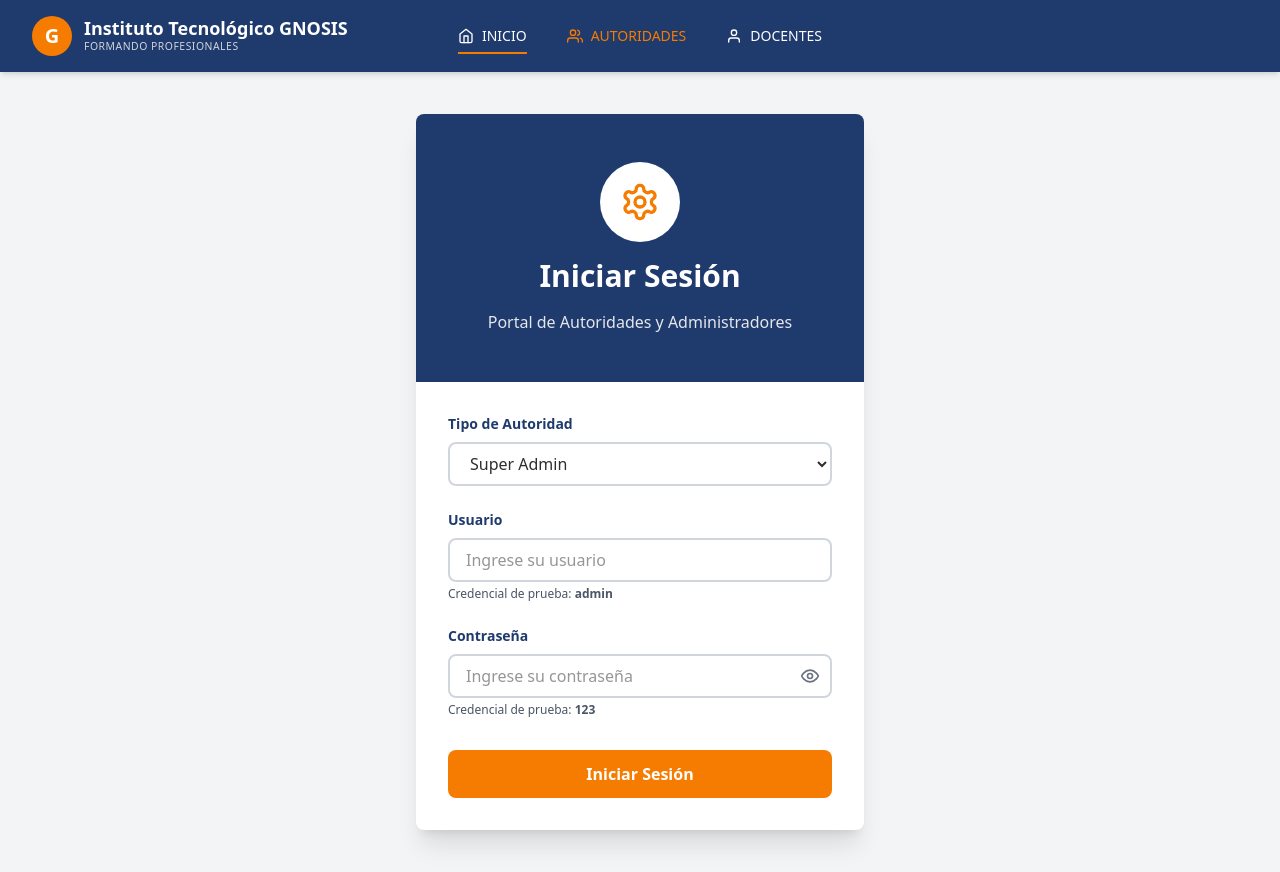
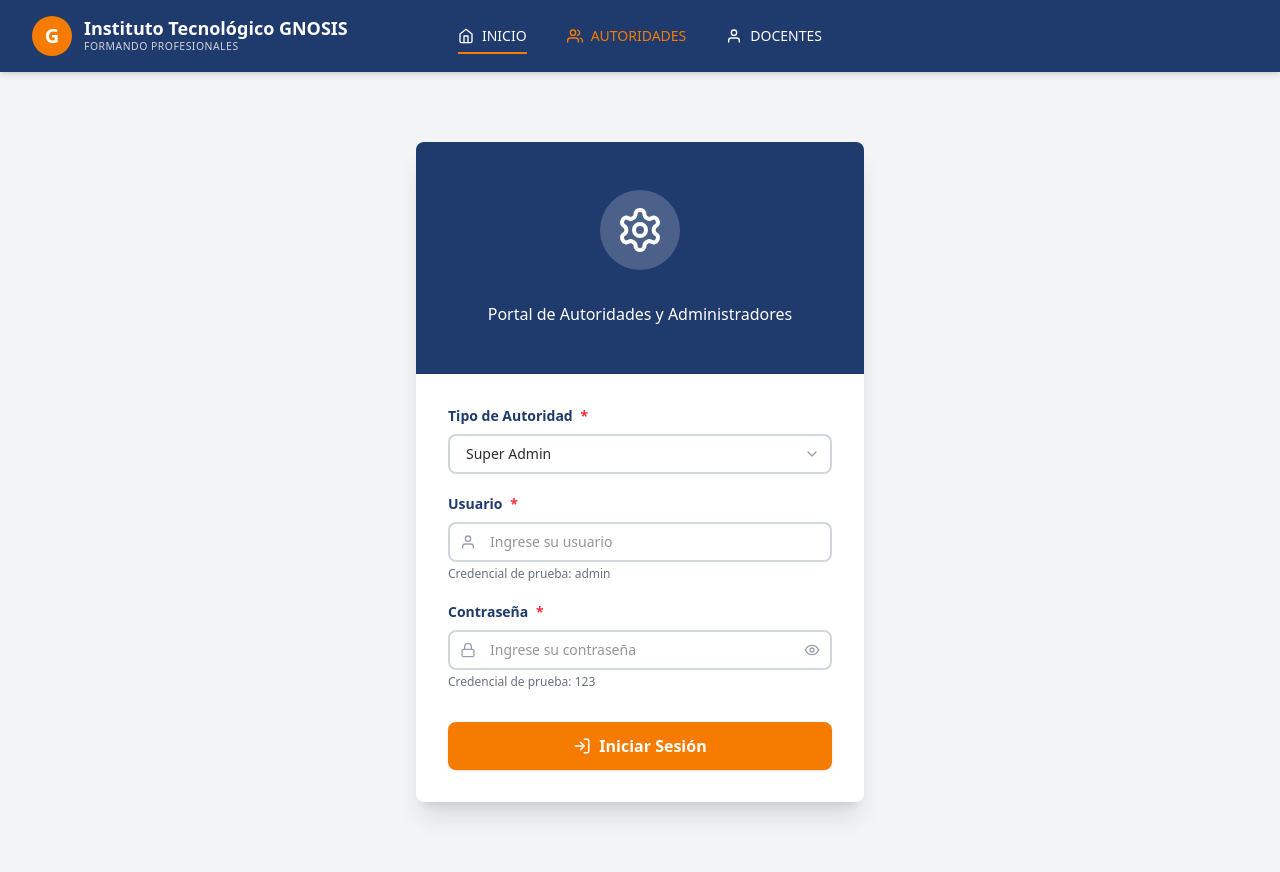
Before and after one commit to goku673/gnosis-web, an Angular app: page /authorities in a window 1280 px wide. Built offline with nearby package versions, Linux system fonts and the light colour scheme.

Commit message:
refactor(landing): use components shared

```diff
--- a/src/app/features/authorities/authorities.compoment.ts
+++ b/src/app/features/authorities/authorities.compoment.ts
@@ -1,73 +1,83 @@
-import { CommonModule } from '@angular/common';
 import { Component, signal } from '@angular/core';
-import { FormsModule } from '@angular/forms';
+import { ReactiveFormsModule, FormGroup, FormControl, Validators } from '@angular/forms';
+import { InputComponent } from '../../shared/components/input/input.component';
+import { SelectComponent, SelectOption } from '../../shared/components/select/select.component';
+import { ButtonComponent } from '../../shared/components/button/button.component';
+import { FormFieldComponent } from '../../shared/components/form-field/form-field.component';
+import { BadgeComponent } from '../../shared/components/badge/badge.component';
+import { TextComponent } from '../../shared/components/text/text.component';
 import { IconComponent } from '../../shared/components/icon/icon.component';
-
-interface LoginForm {
-  username: string;
-  password: string;
-  roleType: string;
-}
 
 @Component({
   selector: 'app-authorities',
   standalone: true,
-  imports: [CommonModule, FormsModule, IconComponent],
+  imports: [
+    ReactiveFormsModule,
+    InputComponent,
+    SelectComponent,
+    ButtonComponent,
+    FormFieldComponent,
+    BadgeComponent,
+    TextComponent,
+    IconComponent,
+  ],
   templateUrl: './authorities.component.html',
   styleUrl: './authorities.component.css',
 })
 export class AuthoritiesComponent {
-  showPassword = signal(false);
+  isLoading = signal(false);
+  loginError = signal('');
 
-  form = signal<LoginForm>({
-    username: '',
-    password: '',
-    roleType: 'super-admin',
+  form = new FormGroup({
+    roleType: new FormControl('super-admin', [Validators.required]),
+    username: new FormControl('', [Validators.required, Validators.minLength(3)]),
+    password: new FormControl('', [Validators.required]),
   });
 
-  roles = [
+  roles: SelectOption[] = [
     { value: 'super-admin', label: 'Super Admin' },
     { value: 'academic-admin', label: 'Administrador Académico' },
     { value: 'secretary', label: 'Secretaria' },
   ];
 
-  demoCredentials: { [key: string]: { username: string; password: string } } = {
+  demoCredentials: Record<string, { username: string; password: string }> = {
     'super-admin': { username: 'admin', password: '123' },
     'academic-admin': { username: 'academic', password: '123' },
     secretary: { username: 'secretary', password: '123' },
   };
 
-  togglePasswordVisibility(): void {
-    this.showPassword.update((value) => !value);
+  get currentDemo() {
+    const role = this.form.get('roleType')?.value ?? 'super-admin';
+    return this.demoCredentials[role];
   }
 
-  updateRoleType(value: string): void {
-    this.form.update((form) => ({
-      ...form,
-      roleType: value,
-    }));
-  }
-
-  updateUsername(value: string): void {
-    this.form.update((form) => ({
-      ...form,
-      username: value,
-    }));
-  }
-
-  updatePassword(value: string): void {
-    this.form.update((form) => ({
-      ...form,
-      password: value,
-    }));
+  getError(controlName: string): string {
+    const control = this.form.get(controlName);
+    if (!control || !control.invalid || !control.touched) return '';
+    if (control.hasError('required')) return 'Este campo es obligatorio.';
+    if (control.hasError('minlength'))
+      return `Mínimo ${control.errors?.['minlength'].requiredLength} caracteres.`;
+    return 'Campo inválido.';
   }
 
   handleLogin(): void {
-    const currentForm = this.form();
-    const demoCredential = this.demoCredentials[currentForm.roleType];
+    this.form.markAllAsTouched();
+    if (this.form.invalid) return;
 
-    console.log('Login attempt with role:', currentForm.roleType);
-    console.log('Demo credentials:', demoCredential);
-    // Add your login logic here
+    this.isLoading.set(true);
+    this.loginError.set('');
+
+    const { roleType, username, password } = this.form.value;
+    const demo = this.demoCredentials[roleType!];
+
+    setTimeout(() => {
+      this.isLoading.set(false);
+      if (username === demo.username && password === demo.password) {
+        console.log('Login exitoso como:', roleType);
+        // this.router.navigate(['/dashboard']);
+      } else {
+        this.loginError.set('Credenciales incorrectas. Intente nuevamente.');
+      }
+    }, 600);
   }
 }
--- a/src/app/features/authorities/authorities.component.html
+++ b/src/app/features/authorities/authorities.component.html
@@ -1,81 +1,81 @@
 <div class="min-h-screen bg-gray-100 flex items-center justify-center p-4">
   <div class="w-full max-w-md bg-white rounded-lg shadow-xl overflow-hidden">
-    <!-- Header Section -->
+    <!-- Header -->
     <div class="bg-azul text-white px-8 py-12 flex flex-col items-center gap-4">
-      <div class="w-20 h-20 bg-white rounded-full flex items-center justify-center">
-        <app-icon name="settings" [size]="40" class="text-naranja"></app-icon>
+      <div class="w-20 h-20 bg-white/20 rounded-full flex items-center justify-center">
+        <app-icon name="settings" [size]="48" customClass="text-white"></app-icon>
       </div>
-      <h1 class="text-3xl font-bold">Iniciar Sesión</h1>
-      <p class="text-gray-200">Portal de Autoridades y Administradores</p>
+      <app-text tag="h1" size="3xl" weight="bold" customClass="text-white">
+        Iniciar Sesión
+      </app-text>
+      <app-text variant="white">Portal de Autoridades y Administradores</app-text>
     </div>
 
-    <!-- Form Section -->
-    <div class="px-8 py-8">
-      <!-- Role Type Select -->
-      <div class="mb-6">
-        <label class="block text-sm font-bold text-azul mb-2">Tipo de Autoridad</label>
-        <select
-          #roleSelect
-          [value]="form().roleType"
-          (change)="updateRoleType(roleSelect.value)"
-          class="w-full px-4 py-2 border-2 border-gray-300 rounded-lg focus:outline-none focus:border-naranja transition-colors"
-        >
-          @for (role of roles; track role.value) {
-            <option [value]="role.value">{{ role.label }}</option>
-          }
-        </select>
-      </div>
+    <!-- Formulario -->
+    <div class="px-8 py-8" [formGroup]="form">
+      <!-- Error general -->
+      @if (loginError()) {
+        <app-badge variant="danger" [dot]="true" customClass="w-full mb-5 py-2 px-3 rounded-lg">
+          {{ loginError() }}
+        </app-badge>
+      }
 
-      <!-- Username Field -->
-      <div class="mb-6">
-        <label class="block text-sm font-bold text-azul mb-2">Usuario</label>
-        <input
-          #userInput
-          type="text"
+      <!-- Tipo de Autoridad -->
+      <app-form-field label="Tipo de Autoridad" fieldId="roleType" [required]="true">
+        <app-select
+          selectId="roleType"
+          formControlName="roleType"
+          [options]="roles"
+          placeholder="Seleccione un rol"
+          [errorMessage]="getError('roleType')"
+        ></app-select>
+      </app-form-field>
+
+      <!-- Usuario -->
+      <app-form-field
+        label="Usuario"
+        fieldId="username"
+        [required]="true"
+        [hint]="'Credencial de prueba: ' + currentDemo.username"
+      >
+        <app-input
+          inputId="username"
+          formControlName="username"
           placeholder="Ingrese su usuario"
-          [value]="form().username"
-          (input)="updateUsername(userInput.value)"
-          class="w-full px-4 py-2 border-2 border-gray-300 rounded-lg focus:outline-none focus:border-naranja transition-colors"
-        />
-        <p class="text-xs text-gray-600 mt-1">
-          Credencial de prueba:
-          <span class="font-bold">{{ demoCredentials[form().roleType].username }}</span>
-        </p>
-      </div>
+          iconLeft="user"
+          [errorMessage]="getError('username')"
+        ></app-input>
+      </app-form-field>
 
-      <!-- Password Field -->
-      <div class="mb-8">
-        <label class="block text-sm font-bold text-azul mb-2">Contraseña</label>
-        <div class="relative">
-          <input
-            #passInput
-            [type]="showPassword() ? 'text' : 'password'"
-            placeholder="Ingrese su contraseña"
-            [value]="form().password"
-            (input)="updatePassword(passInput.value)"
-            class="w-full px-4 py-2 border-2 border-gray-300 rounded-lg focus:outline-none focus:border-naranja transition-colors"
-          />
-          <button
-            type="button"
-            (click)="togglePasswordVisibility()"
-            class="absolute right-3 top-1/2 transform -translate-y-1/2 text-gray-500 hover:text-naranja transition-colors"
-          >
-            <app-icon [name]="showPassword() ? 'eye-off' : 'eye'" [size]="20"></app-icon>
-          </button>
-        </div>
-        <p class="text-xs text-gray-600 mt-1">
-          Credencial de prueba:
-          <span class="font-bold">{{ demoCredentials[form().roleType].password }}</span>
-        </p>
-      </div>
+      <!-- Contraseña -->
+      <app-form-field
+        label="Contraseña"
+        fieldId="password"
+        [required]="true"
+        [hint]="'Credencial de prueba: ' + currentDemo.password"
+        spacing="lg"
+      >
+        <app-input
+          inputId="password"
+          formControlName="password"
+          type="password"
+          placeholder="Ingrese su contraseña"
+          iconLeft="lock"
+          [errorMessage]="getError('password')"
+        ></app-input>
+      </app-form-field>
 
-      <!-- Login Button -->
-      <button
-        (click)="handleLogin()"
-        class="w-full bg-naranja hover:bg-orange-600 text-white font-bold py-3 px-4 rounded-lg transition-colors"
+      <!-- Botón -->
+      <app-button
+        variant="primary"
+        size="lg"
+        [fullWidth]="true"
+        [loading]="isLoading()"
+        iconLeft="login"
+        (onClick)="handleLogin()"
       >
         Iniciar Sesión
-      </button>
+      </app-button>
     </div>
   </div>
 </div>
--- a/src/app/features/landing/components/contact/contact.component.ts
+++ b/src/app/features/landing/components/contact/contact.component.ts
@@ -1,6 +1,7 @@
 import { Component } from '@angular/core';
 import { IconComponent } from '../../../../shared/components/icon/icon.component';
 import { IconName } from '../../../../shared/components/icon/icon.types';
+import { TextComponent } from '../../../../shared/components/text/text.component';
 
 interface ContactInfo {
   icon: IconName;
@@ -21,7 +22,7 @@ interface SocialNetwork {
 @Component({
   selector: 'app-contact',
   standalone: true,
-  imports: [IconComponent],
+  imports: [IconComponent, TextComponent],
   templateUrl: './contact.component.html',
   styleUrl: './contact.component.css',
 })
--- a/src/app/features/landing/components/hero-carousel/hero-carousel.component.html
+++ b/src/app/features/landing/components/hero-carousel/hero-carousel.component.html
@@ -1,39 +1,48 @@
 <header
   class="relative bg-azul text-white overflow-hidden flex items-center justify-center min-h-[85vh]"
 >
-  <!-- Background image with overlay -->
+  <!-- Background con overlay -->
   <div
-    class="absolute inset-0 bg-cover bg-center"
+    class="absolute inset-0 bg-cover bg-center transition-all duration-700"
     [style.backgroundImage]="'url(' + slides[currentSlide()].image + ')'"
   ></div>
   <div class="absolute inset-0 bg-black/60 z-0"></div>
 
-  <!-- Content -->
+  <!-- Contenido -->
   <div class="relative z-10 text-center max-w-4xl px-4 flex flex-col items-center">
-    <div
-      class="bg-naranja/20 border border-naranja text-naranja px-4 py-1.5 rounded-full text-sm font-bold flex items-center gap-2 mb-6"
+    <app-badge variant="primary" icon="check-circle" customClass="mb-6">
+      Formación Técnica Superior
+    </app-badge>
+
+    <app-text
+      tag="h1"
+      variant="white"
+      size="3xl"
+      weight="bold"
+      customClass="text-5xl md:text-7xl mb-6 tracking-tight leading-tight"
     >
-      <app-icon name="check-circle" [size]="16"></app-icon>
-      Formación Técnica Superior
-    </div>
+      {{ slides[currentSlide()].title }}
+    </app-text>
 
-    <h1 class="text-5xl md:text-7xl font-extrabold mb-6 tracking-tight">
-      {{ slides[currentSlide()].title }}
-    </h1>
-
-    <p class="text-lg md:text-xl text-gray-200 mb-10 max-w-2xl leading-relaxed">
+    <app-text variant="white" customClass="text-lg md:text-xl mb-10 max-w-2xl leading-relaxed">
       {{ slides[currentSlide()].subtitle }}
-    </p>
+    </app-text>
 
     <div class="flex flex-col sm:flex-row gap-4">
-      <app-button text="Ver Cursos de Temporada" variant="primary" icon="chevron-right">
+      <app-button variant="primary" size="lg" iconRight="chevron-right">
+        Ver Cursos de Temporada
       </app-button>
-
-      <app-button text="Conocer la Carrera" variant="outline"> </app-button>
+      <app-button
+        variant="outline"
+        size="lg"
+        customClass="border-white text-white hover:bg-white hover:text-azul"
+      >
+        Conocer la Carrera
+      </app-button>
     </div>
   </div>
 
-  <!-- Navigation Arrows -->
+  <!-- Flechas de navegación -->
   <button
     (click)="prevSlide()"
     class="absolute left-4 top-1/2 -translate-y-1/2 z-20 bg-black/50 hover:bg-black/75 text-white p-3 rounded-full transition-all"
@@ -50,7 +59,7 @@
     <app-icon name="chevron-right" [size]="24"></app-icon>
   </button>
 
-  <!-- Carousel indicators -->
+  <!-- Indicadores -->
   <div class="absolute bottom-8 left-1/2 -translate-x-1/2 z-20 flex gap-3">
     @for (slide of slides; track $index) {
       <button
--- a/src/app/features/landing/components/hero-carousel/hero-carousel.component.ts
+++ b/src/app/features/landing/components/hero-carousel/hero-carousel.component.ts
@@ -1,11 +1,13 @@
 import { Component, signal } from '@angular/core';
 import { ButtonComponent } from '../../../../shared/components/button/button.component';
 import { IconComponent } from '../../../../shared/components/icon/icon.component';
+import { BadgeComponent } from '../../../../shared/components/badge/badge.component';
+import { TextComponent } from '../../../../shared/components/text/text.component';
 
 @Component({
   selector: 'app-hero-carousel',
   standalone: true,
-  imports: [ButtonComponent, IconComponent],
+  imports: [ButtonComponent, IconComponent, BadgeComponent, TextComponent],
   templateUrl: './hero-carousel.component.html',
   styleUrl: './hero-carousel.component.css',
 })
--- a/src/app/features/landing/components/professional-career/professional-career.component.html
+++ b/src/app/features/landing/components/professional-career/professional-career.component.html
@@ -2,14 +2,19 @@
   <div class="container mx-auto px-4 max-w-7xl">
     <!-- Header -->
     <div class="text-center mb-12">
-      <h2 class="text-4xl md:text-5xl font-bold text-azul mb-4">
+      <app-text
+        tag="h2"
+        size="3xl"
+        weight="bold"
+        variant="primary"
+        customClass="text-4xl md:text-5xl mb-4"
+      >
         Carrera Profesional en Autotrónica
-      </h2>
-
-      <p class="text-gray-600 text-lg max-w-3xl mx-auto">
+      </app-text>
+      <app-text variant="muted" customClass="text-lg max-w-3xl mx-auto">
         Formación técnica superior de 6 semestres con modalidad presencial en turnos de mañana,
         tarde y noche.
-      </p>
+      </app-text>
     </div>
 
     <!-- Features Grid -->
@@ -18,28 +23,40 @@
         <div
           class="bg-white border-t-4 border-naranja rounded-lg p-6 text-center hover:shadow-lg transition-all"
         >
-          <app-icon [name]="feature.icon" class="text-naranja mx-auto mb-4" [size]="32"> </app-icon>
-
-          <h3 class="text-xl font-bold text-azul mb-2">{{ feature.title }}</h3>
-
-          <p class="text-gray-600">{{ feature.description }}</p>
+          <app-icon
+            [name]="feature.icon"
+            customClass="text-naranja mx-auto mb-4"
+            [size]="32"
+          ></app-icon>
+          <app-text tag="h3" size="lg" weight="bold" variant="primary" customClass="mb-2">
+            {{ feature.title }}
+          </app-text>
+          <app-text variant="muted">{{ feature.description }}</app-text>
         </div>
       }
     </div>
 
     <!-- Benefits Section -->
     <div class="bg-gray-50 rounded-lg p-8 md:p-12">
-      <h3 class="text-2xl md:text-3xl font-bold text-azul mb-8 text-center">
+      <app-text
+        tag="h3"
+        size="2xl"
+        weight="bold"
+        variant="primary"
+        customClass="text-2xl md:text-3xl mb-8 text-center text-azul"
+      >
         ¿Por qué estudiar Autotrónica en GNOSIS?
-      </h3>
+      </app-text>
 
       <div class="grid md:grid-cols-2 gap-6">
         @for (benefit of benefits; track benefit.text) {
           <div class="flex items-start gap-4">
-            <app-icon [name]="benefit.icon" class="text-naranja shrink-0 mt-1" [size]="24">
-            </app-icon>
-
-            <p class="text-gray-700 font-medium">{{ benefit.text }}</p>
+            <app-icon
+              [name]="benefit.icon"
+              customClass="text-naranja shrink-0 mt-1"
+              [size]="24"
+            ></app-icon>
+            <app-text weight="medium">{{ benefit.text }}</app-text>
           </div>
         }
       </div>
--- a/src/app/features/landing/components/professional-career/professional-career.component.ts
+++ b/src/app/features/landing/components/professional-career/professional-career.component.ts
@@ -1,5 +1,6 @@
 import { Component } from '@angular/core';
 import { IconComponent } from '../../../../shared/components/icon/icon.component';
+import { TextComponent } from '../../../../shared/components/text/text.component';
 import { IconName } from '../../../../shared/components/icon/icon.types';
 
 interface Feature {
@@ -16,7 +17,7 @@ interface Benefit {
 @Component({
   selector: 'app-professional-career',
   standalone: true,
-  imports: [IconComponent],
+  imports: [IconComponent, TextComponent],
   templateUrl: './professional-career.component.html',
   styleUrl: './professional-career.component.css',
 })
@@ -44,25 +45,10 @@ export class ProfessionalCareerComponent {
       icon: 'check-circle',
       text: 'Título Técnico Superior reconocido por el Ministerio de Educación',
     },
-    {
-      icon: 'check-circle',
-      text: 'Docentes con experiencia en la industria automotriz',
-    },
-    {
-      icon: 'check-circle',
-      text: 'Bolsa de trabajo para egresados',
-    },
-    {
-      icon: 'check-circle',
-      text: 'Talleres equipados con tecnología automotriz moderna',
-    },
-    {
-      icon: 'check-circle',
-      text: 'Convenios con concesionarios y talleres para prácticas',
-    },
-    {
-      icon: 'check-circle',
-      text: 'Certificación en competencias laborales',
-    },
+    { icon: 'check-circle', text: 'Docentes con experiencia en la industria automotriz' },
+    { icon: 'check-circle', text: 'Bolsa de trabajo para egresados' },
+    { icon: 'check-circle', text: 'Talleres equipados con tecnología automotriz moderna' },
+    { icon: 'check-circle', text: 'Convenios con concesionarios y talleres para prácticas' },
+    { icon: 'check-circle', text: 'Certificación en competencias laborales' },
   ];
 }
--- a/src/app/features/landing/components/seasonal-courses/seasonal-courses.component.ts
+++ b/src/app/features/landing/components/seasonal-courses/seasonal-courses.component.ts
@@ -1,6 +1,8 @@
 import { Component } from '@angular/core';
 import { ButtonComponent } from '../../../../shared/components/button/button.component';
 import { IconComponent } from '../../../../shared/components/icon/icon.component';
+import { TextComponent } from '../../../../shared/components/text/text.component';
+import { BadgeComponent } from '../../../../shared/components/badge/badge.component';
 
 interface Course {
   id: number;
@@ -11,12 +13,13 @@ interface Course {
   startDate: string;
   schedules: string[];
   investment: string;
+  featured: boolean;
 }
 
 @Component({
   selector: 'app-seasonal-courses',
   standalone: true,
-  imports: [ButtonComponent, IconComponent],
+  imports: [ButtonComponent, IconComponent, TextComponent, BadgeComponent],
   templateUrl: './seasonal-courses.component.html',
   styleUrl: './seasonal-courses.component.css',
 })
@@ -32,6 +35,7 @@ export class SeasonalCoursesComponent {
       startDate: '15 de Marzo 2026',
       schedules: ['Lunes y Miércoles 18:00-20:00', 'Sábados 08:00-12:00'],
       investment: 'Bs. 1,200',
+      featured: false,
     },
     {
       id: 2,
@@ -43,6 +47,7 @@ export class SeasonalCoursesComponent {
       startDate: '22 de Marzo 2026',
       schedules: ['Martes y Jueves 18:00-20:00', 'Sábados 14:00-18:00'],
       investment: 'Bs. 1,500',
+      featured: true,
     },
   ];
 }
--- a/src/app/shared/components/text/text.component.ts
+++ b/src/app/shared/components/text/text.component.ts
@@ -9,7 +9,8 @@ export type TextVariant =
   | 'accent'
   | 'danger'
   | 'success'
-  | 'warning';
+  | 'warning'
+  | 'white';
 export type TextSize = 'xs' | 'sm' | 'md' | 'lg' | 'xl' | '2xl' | '3xl';
 export type TextWeight = 'normal' | 'medium' | 'semibold' | 'bold';
 
@@ -76,6 +77,7 @@ export class TextComponent {
     danger: 'text-red-500',
     success: 'text-green-600',
     warning: 'text-amarillo',
+    white: 'text-white',
   };
 
   private readonly sizeClasses: Record<TextSize, string> = {
```
Also changed, not shown: src/app/features/landing/components/contact/contact.component.html (+34 -23 lines), src/app/features/landing/components/seasonal-courses/seasonal-courses.component.html (+57 -44 lines).
